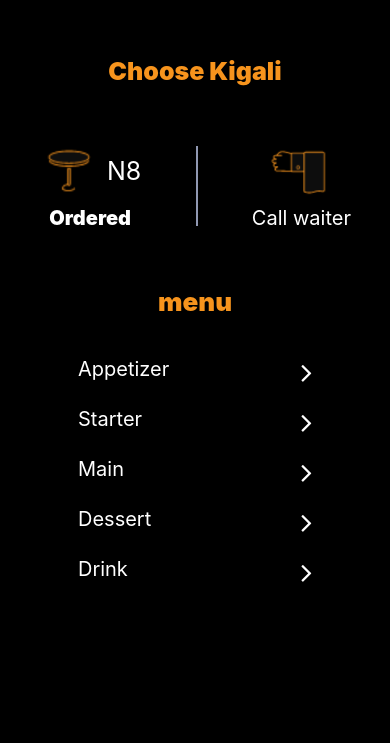
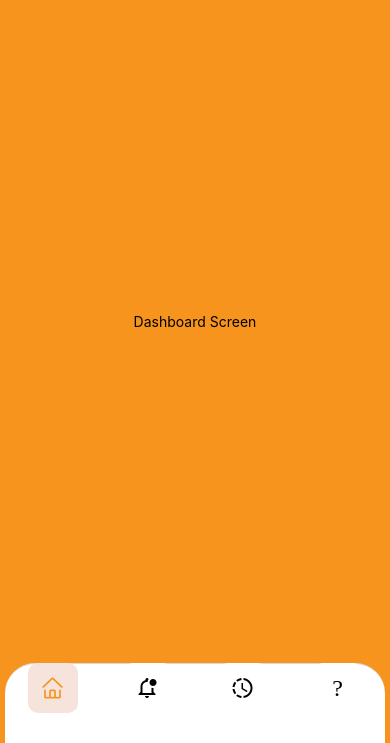
Before and after one commit to nbrucepro/spmn, a React Native app: screen / in a window 390 px wide. Shown: the part 101-844 px from the top of the page. Built offline with nearby package versions, Linux system fonts and the light colour scheme.

Commit message:
[core]-to-be-screen

```diff
--- a/App.jsx
+++ b/App.jsx
@@ -12,12 +12,14 @@ import Navigator from "./src/components/navigation/Navigator";
 import { StyleSheet, View, Text } from "react-native";
 import Signup from "./src/screens/Signup";
 import RestaurantMenu from "./src/screens/RestaurantMenu";
+import ChooseRestaurant from "./src/screens/ChooseRestaurant";
 
 export default function App() {
   return (
-    // <NavigationContainer>
-    //   <Navigator />
-    // </NavigationContainer>
-    <RestaurantMenu/>
+    <NavigationContainer>
+      <Navigator />
+    </NavigationContainer>
+    // <RestaurantMenu/>
+    // <ChooseRestaurant/>
   );
 }
--- a/src/components/navigation/Navigator.jsx
+++ b/src/components/navigation/Navigator.jsx
@@ -4,14 +4,17 @@ import {
   createStackNavigator,
 } from "@react-navigation/stack";
 import { createBottomTabNavigator } from "@react-navigation/bottom-tabs";
-import * as SecureStore from "expo-secure-store";
-import React from "react";
+// import * as SecureStore from "expo-secure-store";
+import React,{useState,useEffect} from "react";
 import Signup from "../../screens/Signup";
 import { TouchableOpacity, View } from "react-native";
 import SignIn from "../../screens/SignIn";
+import DashboardScreen from "../../screens/Dashboard";
+import NotificationScreen from "../../screens/Notification";
+import ShoppingCartScreen from "../../screens/ShoppingCart";
 
 export default Navigator = () => {
-  return <AuthNavigator />;
+  return <AppNavigator />;
 };
 
 const AuthNavigator = () => {
@@ -41,18 +44,19 @@ const AuthNavigator = () => {
 const Tabs = createBottomTabNavigator();
 
 const AppNavigator = () => {
-  const [isAuthenticated, setIsAuthenticated] = useState(false);
+  const [isAuthenticated, setIsAuthenticated] = useState(true);
 
   useEffect(() => {
-    const getToken = async () => {
-      const token = await SecureStore.getItemAsync("token");
-      if (token) {
-        setIsAuthenticated(true);
-      }
-    };
+    console.log("Secure-store")
+    // const getToken = async () => {
+    //   const token = await SecureStore.getItemAsync("token");
+    //   if (token) {
+    //     setIsAuthenticated(true);
+    //   }
+    // };
     // getToken();
   }, []);
-
+  console.log(isAuthenticated);
   if (!isAuthenticated) return <AuthNavigator />;
 
   return (
@@ -103,7 +107,7 @@ const AppNavigator = () => {
             <AntDesign name="home" size={24} color={color} />
           ),
         }}
-        component={DashBoardScreen}
+        component={DashboardScreen}
       />
       <Tabs.Screen
         options={{
@@ -129,7 +133,7 @@ const AppNavigator = () => {
           ),
         }}
         name="Clock"
-        component={SearchStack}
+        component={NotificationScreen}
       />
       <Tabs.Screen
         options={{
--- /dev/null
+++ b/src/screens/ChooseRestaurant.jsx
@@ -0,0 +1,167 @@
+import {
+  View,
+  Text,
+  SafeAreaView,
+  Image,
+  StyleSheet,
+  ScrollView,
+  TouchableOpacity,
+} from "react-native";
+
+const Restaurant = ({ navigation }) => {
+  const contents = [
+    {
+      id: "1",
+      name: "Choose Kigali",
+      address: "World",
+      phone: "African",
+      email: "Pizzera",
+      thid: "Coffe",
+    },
+    {
+      id: "2",
+      name: "Choose Kigali",
+      address: "World",
+      phone: "African",
+      email: "Pizzera",
+      thid: "Coffe",
+    },
+    {
+      id: "3",
+      name: "Choose Kigali",
+      address: "World",
+      phone: "African",
+      email: "Pizzera",
+      thid: "Coffe",
+    },
+    {
+      id: "4",
+      name: "Choose Kigali",
+      address: "World",
+      phone: "African",
+      email: "Pizzera",
+      thid: "Coffe",
+    },
+    {
+      id: "5",
+      name: "Choose Kigali",
+      address: "World",
+      phone: "African",
+      email: "Pizzera",
+      thid: "Coffe",
+    },
+    {
+      id: "6",
+      name: "Choose Kigali",
+      address: "World",
+      phone: "African",
+      email: "Pizzera",
+      thid: "Coffe",
+    },
+  ];
+  return (
+    <ScrollView>
+      <View>
+        {contents.map((c) => (
+          <TouchableOpacity
+            key={c.id}
+            onPress={() => {
+              navigation.navigate("RestaurantMenu", { restaurant: c });
+            }}
+          >
+            <View style={styles.container}>
+              <Image
+                style={styles.containerImage}
+                source={{ uri: "https://picsum.photos/200/300/?blur" }}
+              />
+              <View style={styles.t}>
+                <Text style={styles.heading}>{c.name}</Text>
+                <Text style={styles.p}>
+                  {c.address}, {c.phone}, {c.email},{c.thid}
+                </Text>
+              </View>
+            </View>
+          </TouchableOpacity>
+        ))}
+      </View>
+    </ScrollView>
+  );
+};
+
+const ChooseRestaurant = ({ navigation }) => {
+  return (
+    <SafeAreaView>
+      <SafeAreaView style={styles.mainView}>
+        <TouchableOpacity
+          onPress={() => {
+            navigation.navigate("Search");
+          }}
+        >
+          <View
+            style={{
+              paddingHorizontal: 40,
+              paddingVertical: 20,
+              borderBottomColor: "#777",
+              borderBottomWidth: 1,
+            }}
+          >
+            <Text>Search ...</Text>
+          </View>
+        </TouchableOpacity>
+        <Text style={styles.mainHeader}>Nearby Restaurant</Text>
+        <View>
+          <Restaurant navigation={navigation} />
+        </View>
+      </SafeAreaView>
+    </SafeAreaView>
+  );
+};
+
+export default ChooseRestaurant;
+
+const styles = StyleSheet.create({
+  container: {
+    display: "flex",
+    flexDirection: "row",
+    backgroundColor: "#D2D2CF",
+    borderRadius: 10,
+    width: 300,
+    height: 80,
+    marginLeft: 20,
+    marginBottom: 20,
+    opacity: 0.9,
+  },
+  heading: {
+    color: "#000",
+    fontSize: 20,
+    marginLeft: 20,
+  },
+  containerImage: {
+    width: 70,
+    height: 68,
+    borderRadius: 15,
+    marginLeft: 4,
+    marginTop: 10,
+  },
+  p: {
+    color: "#000",
+    fontSize: 14,
+    marginLeft: 20,
+  },
+  mainHeader: {
+    marginLeft: 20,
+    color: "#F7941D",
+    marginBottom: 40,
+    marginTop: 50,
+    fontSize: 18,
+  },
+  mainView: {
+    paddingBottom: 100,
+    backgroundColor: "#FFFFFF",
+    width: "100%",
+    height: "100%",
+  },
+  top: {
+    marginTop: 10,
+  },
+});
--- /dev/null
+++ b/src/screens/Dashboard.tsx
@@ -0,0 +1,26 @@
+import React from 'react';
+import { StyleSheet, View, Text } from 'react-native';
+
+export default function DashboardScreen() {
+    return (
+        <View style={styles.container}>
+            <Text>Dashboard Screen</Text>
+        </View>
+    );
+}
+
+
+const styles = StyleSheet.create({
+    container: {
+        // flex: 1,
+        height: '100%',
+        width: '100%',
+        backgroundColor: '#F7941D',
+        display: 'flex',
+        alignItems: 'center',
+        justifyContent: 'center'
+    },
+    textLogo: {
+        fontSize: 24
+    }
+});
--- /dev/null
+++ b/src/screens/Notification.tsx
@@ -0,0 +1,26 @@
+import React from 'react';
+import { StyleSheet, View, Text } from 'react-native';
+
+export default function NotificationScreen() {
+    return (
+        <View style={styles.container}>
+            <Text>Notification Screen</Text>
+        </View>
+    );
+}
+
+
+const styles = StyleSheet.create({
+    container: {
+        // flex: 1,
+        height: '100%',
+        width: '100%',
+        backgroundColor: '#F7941D',
+        display: 'flex',
+        alignItems: 'center',
+        justifyContent: 'center'
+    },
+    textLogo: {
+        fontSize: 24
+    }
+});
--- a/src/screens/RestaurantMenu.jsx
+++ b/src/screens/RestaurantMenu.jsx
@@ -49,7 +49,7 @@ const RestaurantMenu = ({ navigation, route }) => {
     }
   }, [token]);
   const selectMenu = (menu) => {
-    navigation.navigate("RestuarantMenuCart", {
+    navigation.navigate("RestaurantMenuCart", {
       menu: { ...menu, restaurant },
     });
   };
--- /dev/null
+++ b/src/screens/ShoppingCart.tsx
@@ -0,0 +1,26 @@
+import React from 'react';
+import { StyleSheet, View, Text } from 'react-native';
+
+export default function ShoppingCartScreen() {
+    return (
+        <View style={styles.container}>
+            <Text>Shopping Cart Screen</Text>
+        </View>
+    );
+}
+
+
+const styles = StyleSheet.create({
+    container: {
+        // flex: 1,
+        height: '100%',
+        width: '100%',
+        backgroundColor: '#F7941D',
+        display: 'flex',
+        alignItems: 'center',
+        justifyContent: 'center'
+    },
+    textLogo: {
+        fontSize: 24
+    }
+});
```
Also changed, not shown: src/screens/Bookmark.tsx (added, +26 -0 lines), src/screens/Splash.tsx (added, +25 -0 lines), src/screens/supa.svg (added), src/stack/index.js (added).
